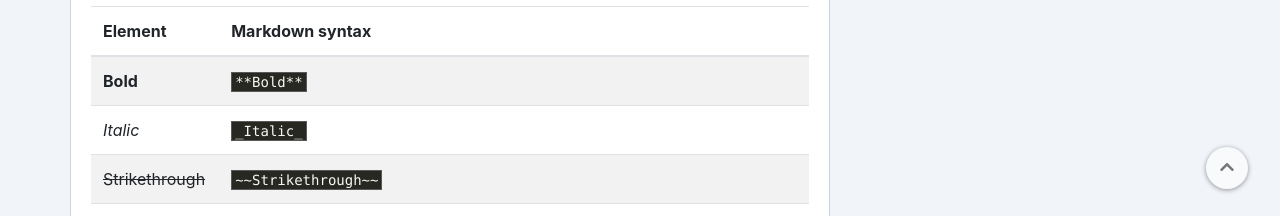
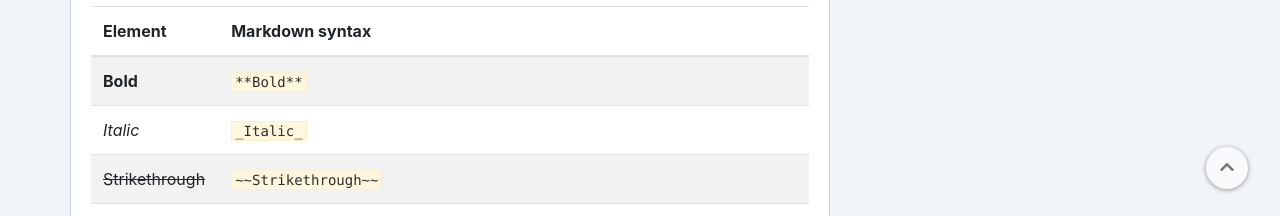
Before and after one commit to rudineirk/rudineirk.github.io, a plain HTML site: page flux-docs/en/markdown/formatting/index.html in a window 1280 px wide. Shown: the part 579-795 px from the top of the page. Drawn offline with Linux system fonts and the light colour scheme.

Commit message:
Update flux-docs

```diff
--- a/flux-docs/assets/css/theme.css
+++ b/flux-docs/assets/css/theme.css
@@ -133,14 +133,15 @@ blockquote p {
 }
 
 code {
-  border: 1px solid #585858;
   padding: 1px 3px;
-  color: #f8f8f2;
-  background-color: #272822;
+  color: #2e2e2e;
+  background: #FFF7DD;
+  border: 1px solid #fbf0cb;
 }
 
 pre code {
   border: none;
+  background-color: #272822;
   padding: 0;
   font-size: 14px;
 }
```
